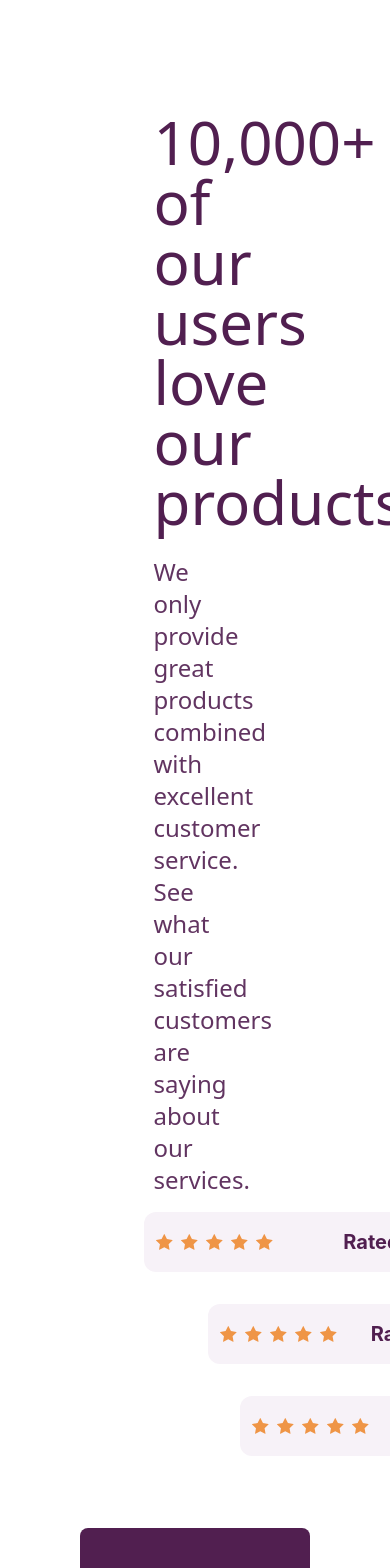
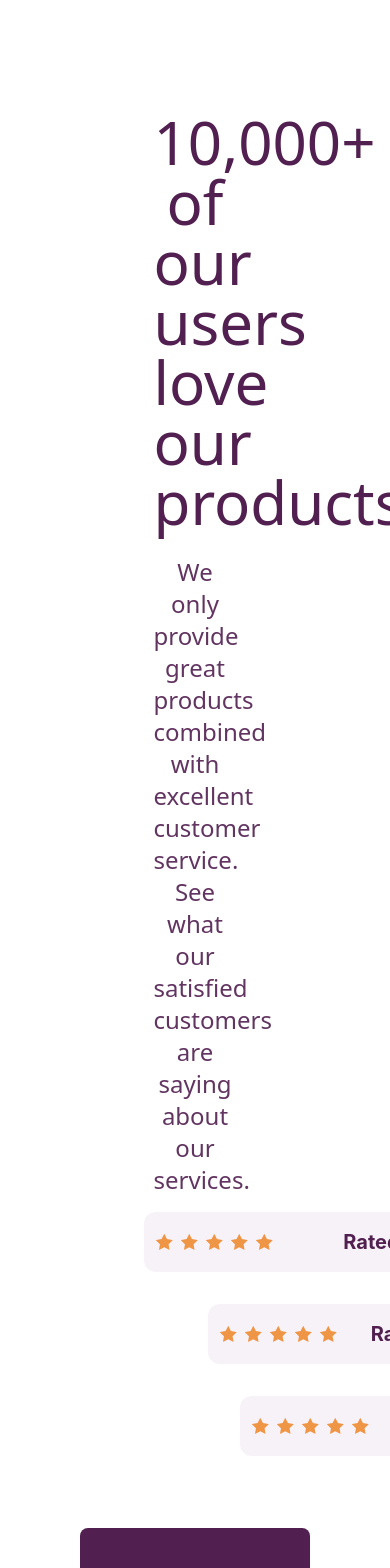
Before and after one commit to EdebaliErman/Frontend-mentor-10, a React (Create React App) app: page / in a window 390 px wide. Shown: the top 1568 px of the page. Built offline with nearby package versions, Linux system fonts and the light colour scheme.

Commit message:
Benner responsive yapıldı

```diff
--- a/src/Components/Banner/Banner.css
+++ b/src/Components/Banner/Banner.css
@@ -3,11 +3,14 @@
 @layer components{
     .banner{
         @apply w-1/2 flex flex-col gap-3
+
     }
     .banner h1{
         @apply text-6xl pr-96 text-main font-medium font-sans text-left
+        xl:pr-0 xl:text-center
     }
     .banner p{
         @apply text-2xl pr-[12rem] mt-3 text-left text-main opacity-90 font-normal font-sans
+        xl:pr-0 xl:text-center
     }
 }
```
